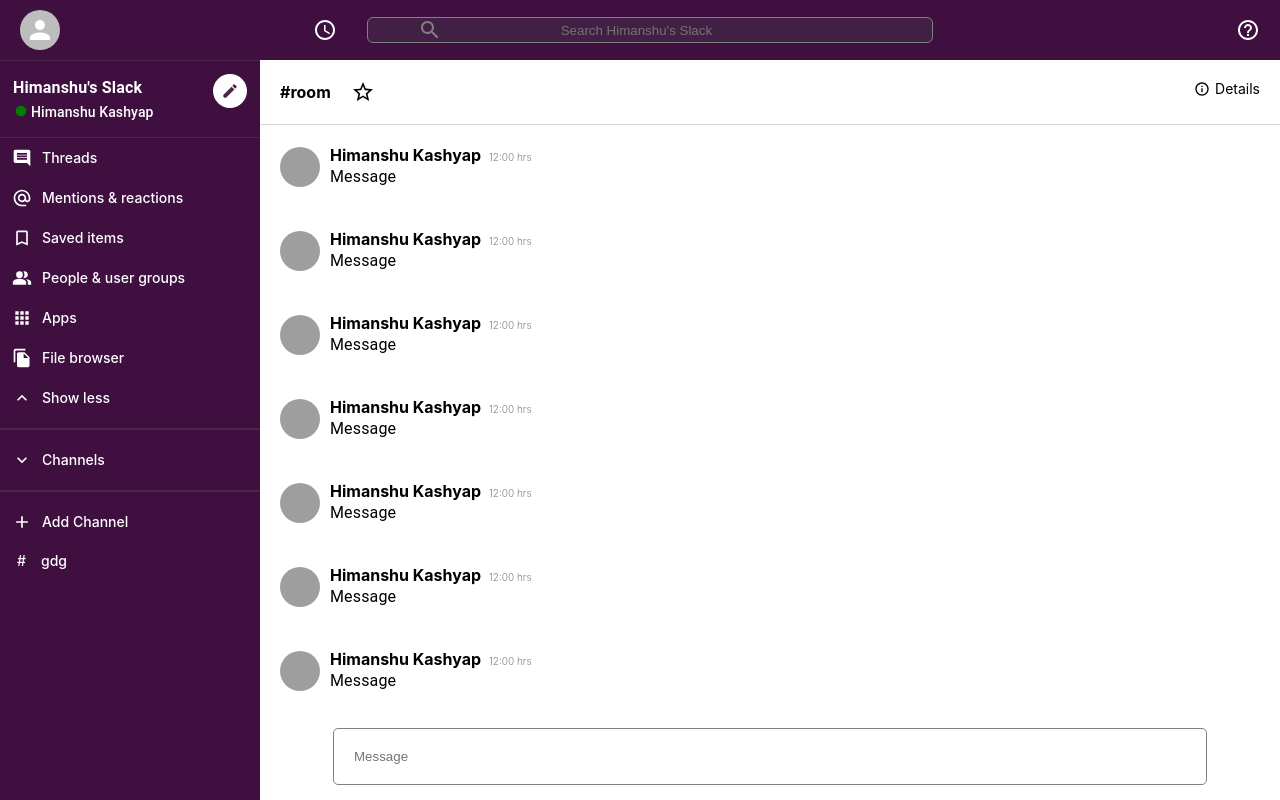
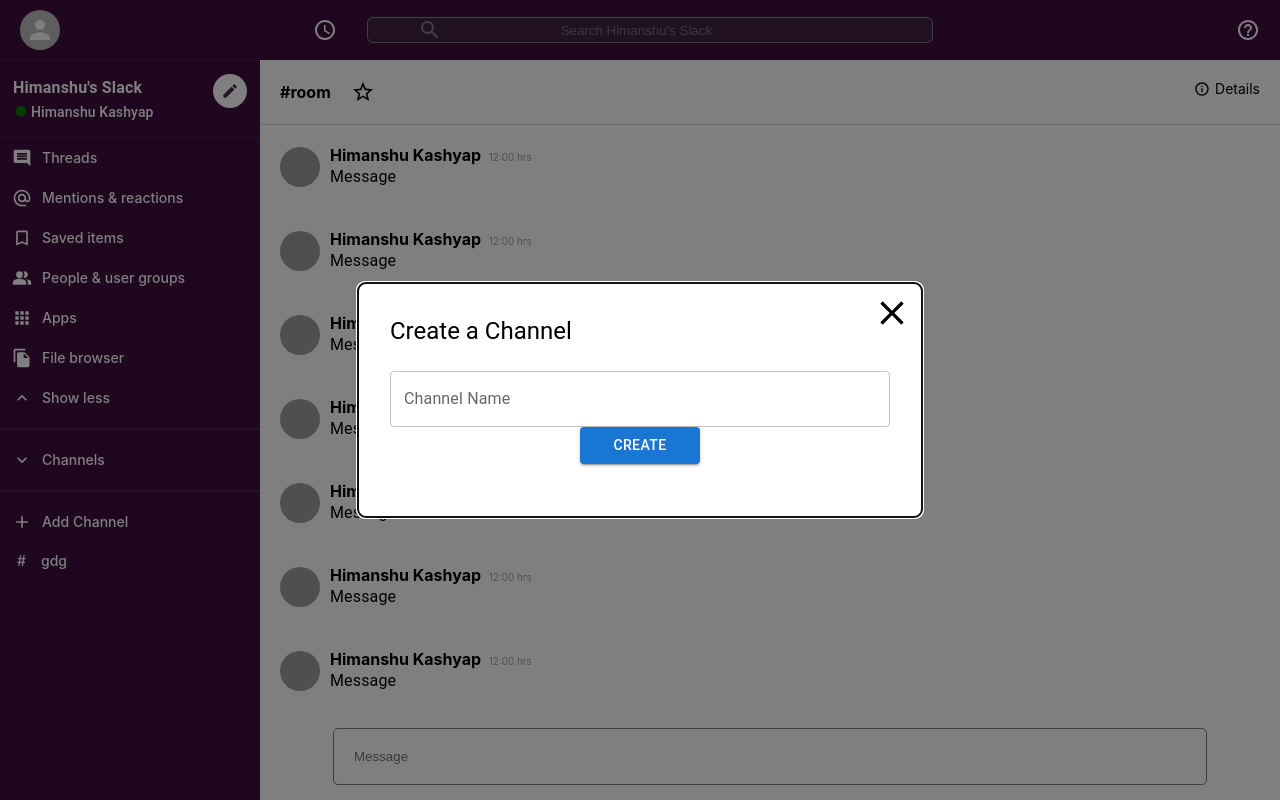
Before and after one commit to iamhiman/slack-clone, a React (Create React App) app: page / in a window 1280 px wide. Both pictures are taken after a click on the element "Add Channel". Built offline with nearby package versions, Linux system fonts and the light colour scheme; grey boxes are pictures that could not be loaded.

Commit message:
feat: Add create channel modal

```diff
--- a/src/components/SidebarOption.tsx
+++ b/src/components/SidebarOption.tsx
@@ -1,5 +1,9 @@
-import React, { FC } from "react";
+import { useState, FC } from "react";
 import styled from "styled-components";
+import { Modal, Box, Typography, TextField, Button } from "@mui/material";
+import { Close } from "@mui/icons-material";
+import { Theme } from "@mui/material/styles";
+import { SxProps } from "@mui/system";
 
 interface ISidebarOption {
   Icon?: any;
@@ -12,9 +16,31 @@
   title,
   addChannelOption,
 }) => {
+  const [open, setOpen] = useState(false);
+  const [channelName, setChannelName] = useState("");
+
+  const closeBtnStyle: SxProps<Theme> = {
+    position: "absolute",
+    right: 10,
+    top: 10,
+    fontSize: 40,
+    cursor: "pointer",
+  };
+
+  const addChannel = () => {
+    console.log("open", open);
+  };
+
+  //pushes id to global store
+  const selectChannel = () => {
+    console.log("room selected");
+  };
+
   return (
     <>
-      <SidebarOptionContainer>
+      <SidebarOptionContainer
+        onClick={addChannelOption ? () => setOpen(true) : selectChannel}
+      >
         {Icon && <Icon fontSize="small" style={{ padding: 10 }} />}
         {Icon ? (
           <h3>{title}</h3>
@@ -25,6 +51,32 @@
           </SidebarOptionChannel>
         )}
       </SidebarOptionContainer>
+      <Modal
+        open={open}
+        onClose={(event, reason) =>
+          reason === "backdropClick" ? setOpen(true) : setOpen(false)
+        }
+        aria-labelledby="modal-modal-title"
+        aria-describedby="modal-modal-description"
+        disableEscapeKeyDown
+      >
+        <CreateChannelModal>
+          <Close sx={closeBtnStyle} onClick={() => setOpen(false)} />
+          <Typography variant="h5" mb={3}>
+            Create a Channel
+          </Typography>
+
+          <TextField
+            id="outlined-basic"
+            label="Channel Name"
+            variant="outlined"
+            onChange={(e) => setChannelName(e.target.value)}
+          />
+          <CreateChannelButton variant="contained" onClick={() => addChannel()}>
+            Create
+          </CreateChannelButton>
+        </CreateChannelModal>
+      </Modal>
     </>
   );
 };
@@ -53,3 +105,24 @@
     padding: 15px;
   }
 `;
+
+const CreateChannelModal = styled(Box)`
+  display: flex;
+  flex-direction: column;
+  position: absolute;
+  top: 50%;
+  left: 50%;
+  transform: translate(-50%, -50%);
+  width: 500px;
+  height: 170px;
+  background-color: white;
+  border-radius: 8px;
+  box-shadow: 24px;
+  padding: 32px;
+`;
+
+const CreateChannelButton = styled(Button)`
+  width: 120px;
+  margin-top: 24px;
+  align-self: center;
+`;
```
